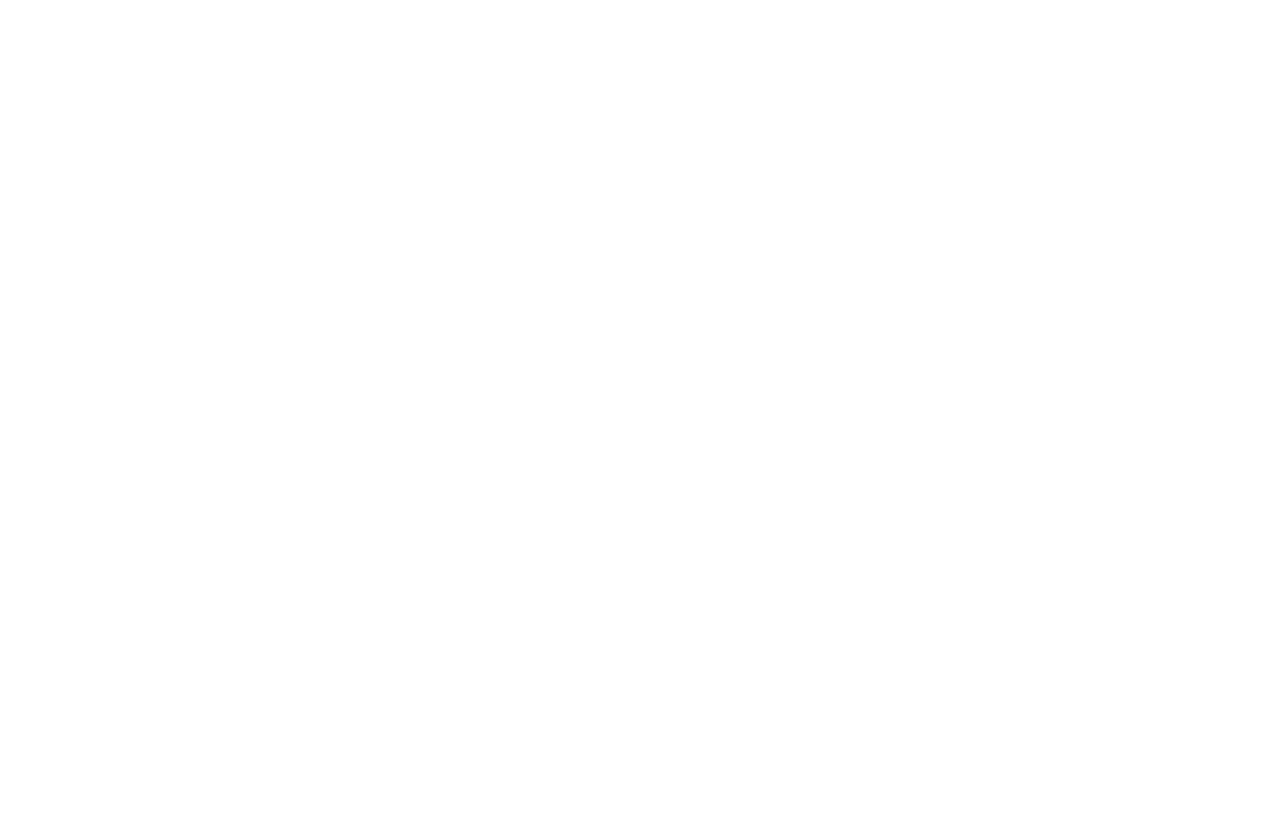
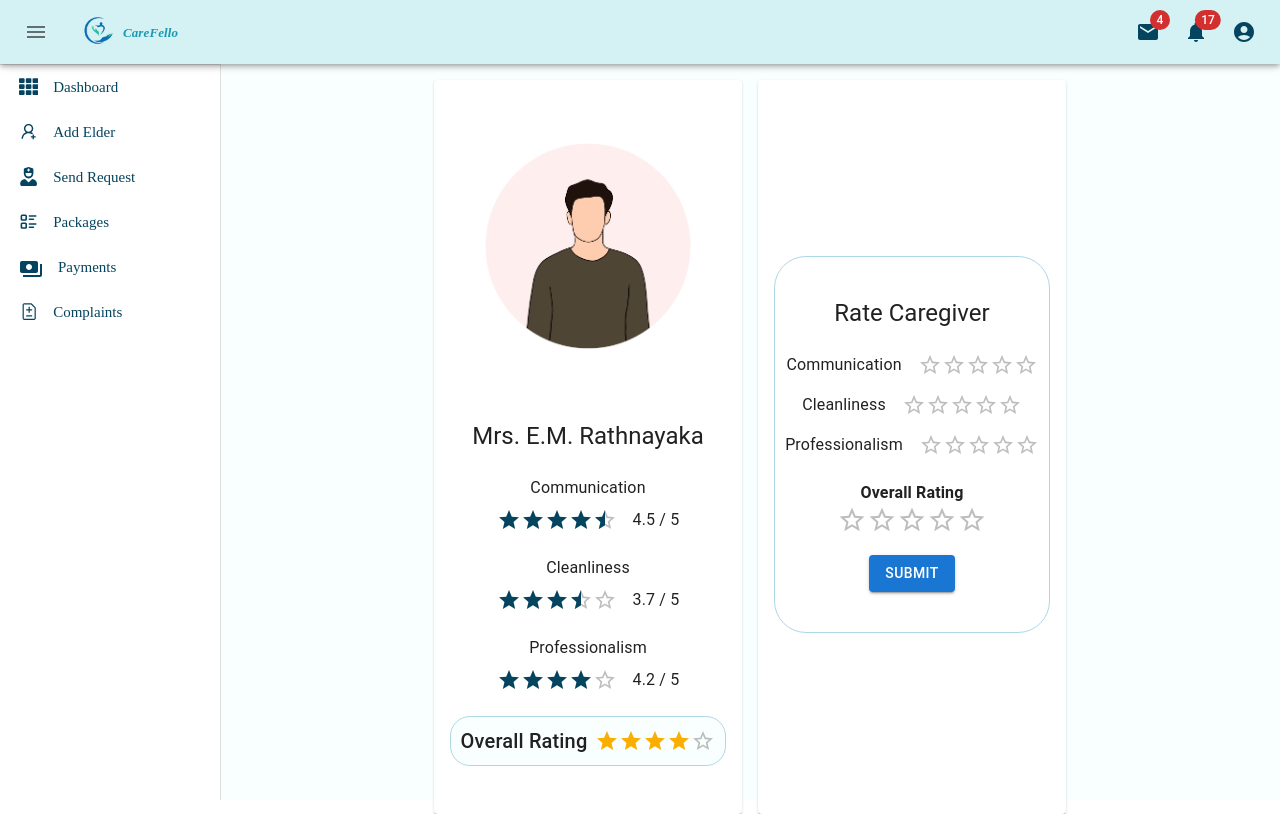
Before and after one commit to CareFello/CareFello, a React (Create React App) app in the folder frontend/: page /GuardianCaregiverRating in a window 1280 px wide. Before the commit this address had no page. Built offline with nearby package versions, Linux system fonts and the light colour scheme.

Commit message:
UI of Add Rating(for caregiver) completed

```diff
--- a/frontend/src/App.js
+++ b/frontend/src/App.js
@@ -32,6 +32,8 @@
 import GuardianSendRequest from './pages/Guardian/GuardianSendRequest';
 import GuardianAddElder from './pages/Guardian/GuardianAddElder';
 import GuardianComplain from './pages/Guardian/GuardianComplain';
+import GuardianCaregiverRating from './pages/Guardian/GuardianCaregiverRating';
+
 
 import Caregiverprofile from './pages/caregiverprofile';
 function App() {
@@ -74,6 +76,9 @@
           <Route path="/GuardianSendRequest" element={<GuardianSendRequest />} />
           <Route path="/GuardianAddElder" element={<GuardianAddElder />} />
           <Route path="/GuardianComplain" element={<GuardianComplain />} />
+          <Route path="/GuardianCaregiverRating" element={<GuardianCaregiverRating />} />
+
+
 
         </Routes>
       </Router>
--- /dev/null
+++ b/frontend/src/pages/Guardian/GuardianCaregiverRating.js
@@ -0,0 +1,156 @@
+import React, { useState } from 'react';
+import Header from "../../components/Header";
+import Sidebar from "../../components/Sidebar";
+import { GuardianMenuItem } from "../../components/GuardianMenuItem";
+import img_1 from '../../assets/guardian/caregiver-image.jpg'
+import { Card, CardContent, CardMedia, Typography, Box, Rating, Button, Grid } from '@mui/material';
+import { styled } from '@mui/material/styles';
+import { lightBlue } from '@mui/material/colors';
+
+const caregiversData = [
+    {
+        id: 1,
+        name: 'Mrs. E.M. Rathnayaka',
+        image: img_1,
+        communication: 4.5,
+        cleanliness: 3.7,
+        professionalism: 4.2,
+        overall: 4.2,
+    },
+    // Add more caregivers as needed
+];
+
+const GuardianCaregiverRating = () => {
+
+    const [ratings, setRatings] = useState({ communication: 0, cleanliness: 0, professionalism: 0 });
+
+    const handleRatingChange = (factor, value) => {
+        setRatings((prevRatings) => ({ ...prevRatings, [factor]: value }));
+    };
+
+    const StyledRating = styled(Rating)({
+        '& .MuiRating-iconFilled': {
+            color: '#05445E',
+        },
+    });
+
+
+    return (
+        <div style={{ justifyContent: 'center', alignItems: 'center', height: '100vh', backgroundColor: "#F9FFFE" }}>
+            <Header />
+            <Box height={80} />
+
+            <Grid container justifyContent="center" alignItems="stretch" spacing={2}>
+                <Sidebar menuItems={GuardianMenuItem} />
+                <Grid item xs={6} md={5} lg={3}>
+                    <Card sx={{ height: '100%' }}>
+                        <CardContent>
+                            {/* Section 1: Caregiver Details */}
+
+                            {caregiversData.map((caregiver) => (
+                                <div key={caregiver.id}>
+
+                                    <CardMedia
+                                        component="img"
+                                        height="300"
+                                        width="200"
+                                        image={caregiver.image}
+                                        alt="caregiver-img"
+                                    />
+
+                                    <Typography
+                                        variant="h5"
+                                        mt={3}
+                                        mb={3}>
+                                        {caregiver.name}</Typography>
+
+                                    <Typography
+                                        variant="body1"
+                                        mb={1}>
+                                        Communication</Typography>
+                                    <Box display="flex" justifyContent="center" alignItems="center" mb={3}>
+                                        <StyledRating value={caregiver.communication} readOnly precision={0.5} />
+                                        <Typography variant="body1" ml={2}>{`${caregiver.communication} / 5`}</Typography>
+                                    </Box>
+
+                                    <Typography variant="body1" mb={1}>Cleanliness</Typography>
+                                    <Box display="flex" justifyContent="center" alignItems="center" mb={3}>
+                                        <StyledRating value={caregiver.cleanliness} readOnly precision={0.5} />
+                                        <Typography variant="body1" ml={2}>{`${caregiver.cleanliness} / 5`}</Typography>
+                                    </Box>
+
+                                    <Typography variant="body1" mb={1}>Professionalism</Typography>
+                                    <Box display="flex" justifyContent="center" alignItems="center" mb={3}>
+                                        <StyledRating backgroundColor='red' value={caregiver.professionalism} readOnly precision={0.5} />
+                                        <Typography variant="body1" ml={2}>{`${caregiver.professionalism} / 5`}</Typography>
+                                    </Box>
+
+                                    <Grid
+                                        display="flex"
+                                        justifyContent="center"
+                                        alignItems="center"
+                                        mb={3}
+                                        backgroundColor="#F9FFFE"
+                                        border={1}
+                                        borderColor={'lightblue'}
+                                        borderRadius={5}
+                                        padding={1}>
+                                        <Typography variant='h6' mr={1}>Overall Rating</Typography>
+                                        <Rating value={caregiver.overall} readOnly />
+                                    </Grid>
+                                </div>
+                            ))}
+                        </CardContent>
+                    </Card>
+                </Grid>
+                <Grid item xs={6} md={5} lg={3}>
+                    <Card sx={{ height: '100%'}}>
+                        <CardContent >
+                            {/* Section 2: Rate Caregiver */}
+                            <Box mt={20} border={1} padding={5} borderRadius={8} borderColor={'lightblue'}>
+                                <Typography mb={3} variant="h5">Rate Caregiver</Typography>
+
+                                <Box display="flex" justifyContent={'center'} alignItems="center" mb={2}>
+                                    <Typography variant="body1" mr={2}>Communication</Typography>
+                                    <Rating
+                                        value={ratings.communication}
+                                        onChange={(event, newValue) => handleRatingChange('communication', newValue)}
+                                        precision={0.5}
+                                    />
+                                </Box>
+                                <Box display="flex" justifyContent={"center"} alignItems="center" mb={2}>
+                                    <Typography variant="body1" mr={2}>Cleanliness</Typography>
+                                    <Rating
+                                        value={ratings.cleanliness}
+                                        onChange={(event, newValue) => handleRatingChange('cleanliness', newValue)}
+                                        precision={0.5}
+                                    />
+                                </Box>
+                                <Box display="flex" justifyContent={"center"} alignItems="center" mb={3}>
+                                    <Typography variant="body1" mr={2}>Professionalism</Typography>
+                                    <Rating
+                                        value={ratings.professionalism}
+                                        onChange={(event, newValue) => handleRatingChange('professionalism', newValue)}
+                                        precision={0.5}
+                                    />
+                                </Box>
+
+                                <Box mt={2} mb={2}>
+                                    <Typography variant="body1" style={{fontWeight:600}}>Overall Rating</Typography>
+                                    <Rating
+                                    size='large'
+                                    value={(ratings.communication + ratings.cleanliness + ratings.professionalism) / 3} readOnly />
+                                </Box>
+                                <Button variant="contained" color="primary" onClick={() => console.log('Submit Ratings', ratings)}>
+                                    Submit
+                                </Button>
+                            </Box>
+                        </CardContent>
+                    </Card>
+                </Grid>
+            </Grid>
+        </div>
+    );
+};
+
+export default GuardianCaregiverRating;
--- a/frontend/src/pages/Guardian/GuardianComplain.js
+++ b/frontend/src/pages/Guardian/GuardianComplain.js
@@ -37,7 +37,7 @@
   };
 
   return (
-    <div>
+    <div style={{justifyContent: 'center', alignItems: 'center', height: '100vh', backgroundColor:"#F9FFFE" }}>
       <Header />
       <Box height={80} />
       <Box sx={{ display: "flex" }}>
@@ -45,6 +45,7 @@
 
         <Container>
           <Grid container spacing={3}>
+
             <Grid item xs={12} md={6}>
               <Typography variant="h6">Add Complaint</Typography>
               <Card>
```
Also changed, not shown: frontend/src/assets/guardian/caregiver-image.jpg (added).
